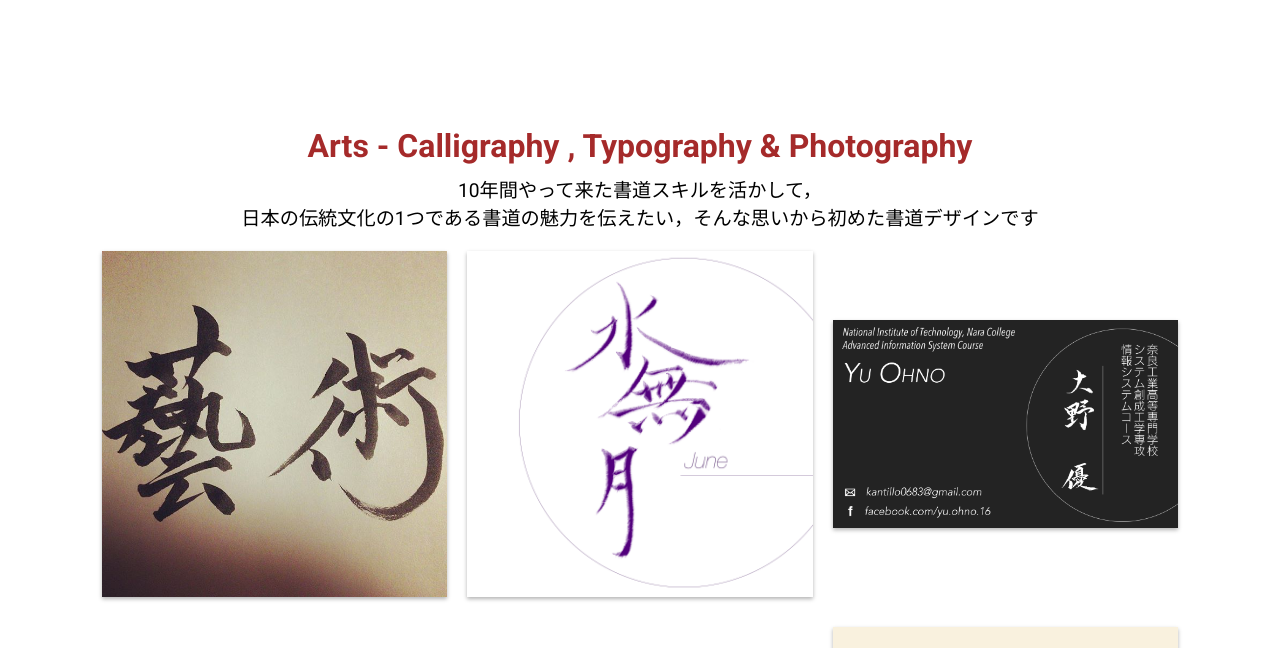
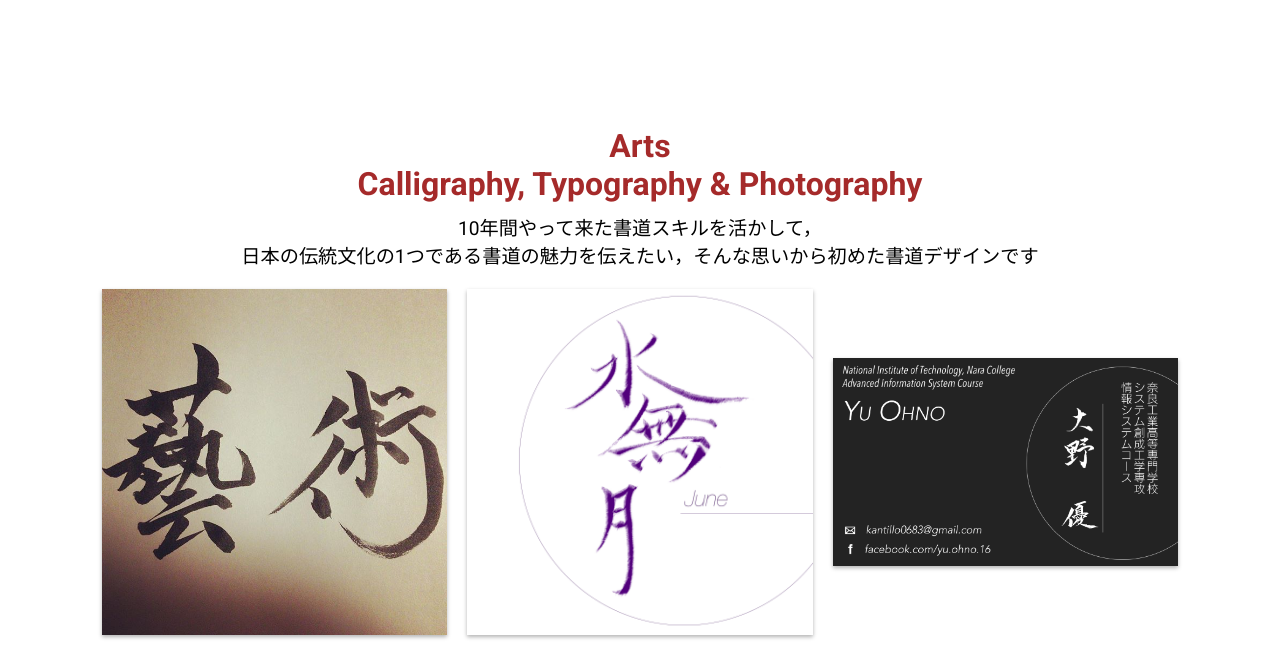
Before and after one commit to yasmro/portfolio-old, a plain HTML site: page index.html in a window 1280 px wide. Shown: the part 3480-4128 px from the top of the page. Drawn offline with Linux system fonts and the light colour scheme; a script that the page names is missing.

Commit message:
Commit 15

```diff
--- a/index.html
+++ b/index.html
@@ -222,7 +222,7 @@
 
 		<div class = "works_contents" id = "work_arts">
 			<div class = "works_others_title">
-				<h1>Arts - Calligraphy , Typography & Photography</h1>
+				<h1>Arts<br>Calligraphy, Typography & Photography</h1>
 				<div class="clear"><hr /></div>
 				<p>10年間やって来た書道スキルを活かして，<br>日本の伝統文化の1つである書道の魅力を伝えたい，そんな思いから初めた書道デザインです</p>
 			</div>
```
